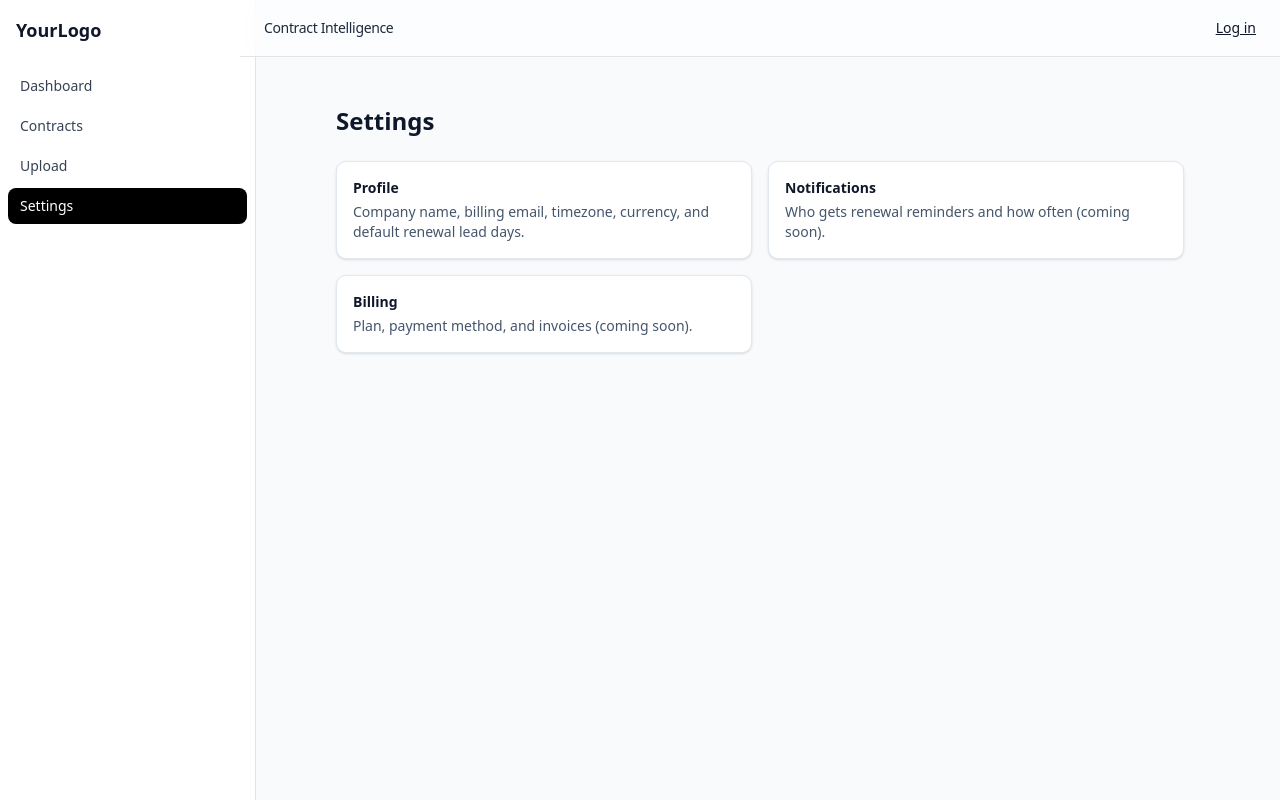
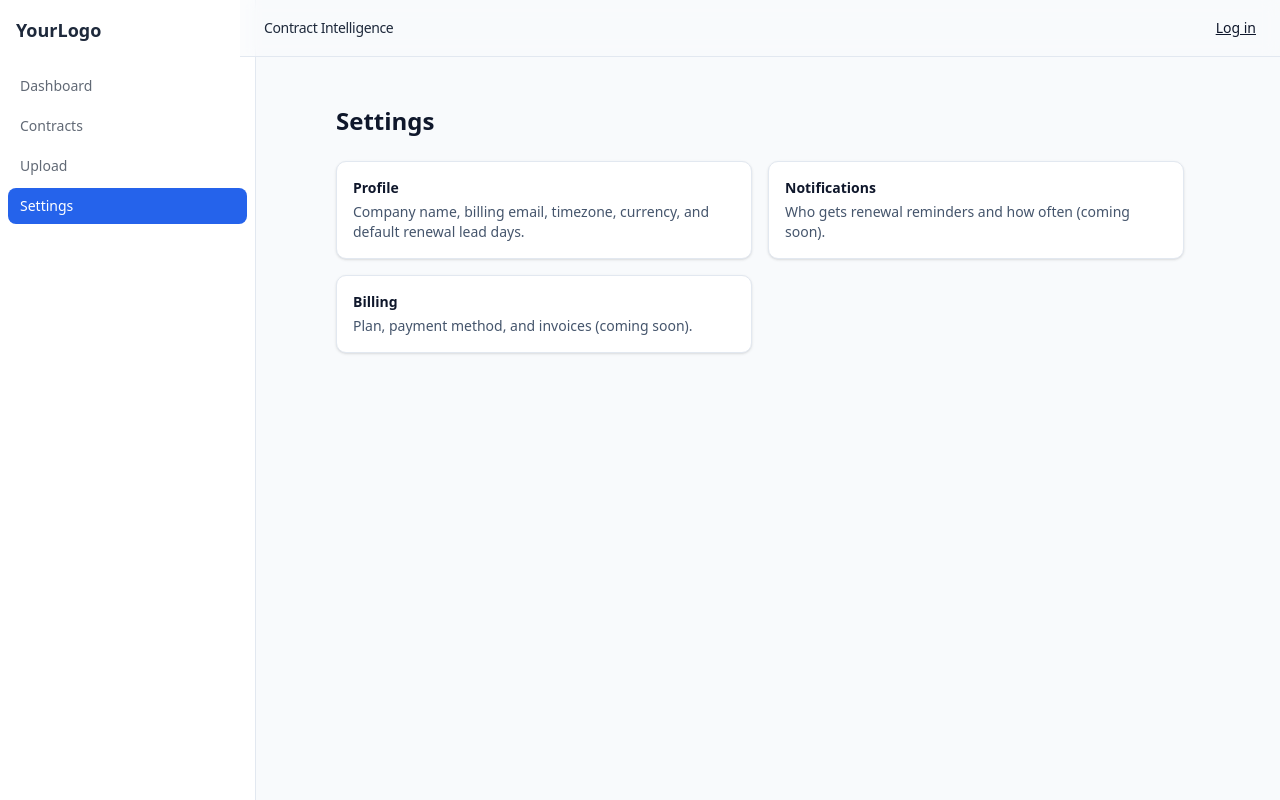
Before and after one commit to devonschell/contracts-app, a Next.js app: page /settings in a window 1280 px wide. Built offline with nearby package versions, Linux system fonts and the light colour scheme; no server answers.

Commit message:
auto: hourly snapshot 2025-10-23-1005

```diff
--- a/src/app/globals.css
+++ b/src/app/globals.css
@@ -43,75 +43,104 @@
   --radius-xl: calc(var(--radius) + 4px);
 }
 
+/* -------------------------------------------------- */
+/* 🩵 ClauseIQ Light Theme (Inspired by Instantly)    */
+/* -------------------------------------------------- */
 :root {
   --radius: 0.625rem;
-  --background: oklch(1 0 0);
-  --foreground: oklch(0.141 0.005 285.823);
-  --card: oklch(1 0 0);
-  --card-foreground: oklch(0.141 0.005 285.823);
-  --popover: oklch(1 0 0);
-  --popover-foreground: oklch(0.141 0.005 285.823);
-  --primary: oklch(0.21 0.006 285.885);
-  --primary-foreground: oklch(0.985 0 0);
-  --secondary: oklch(0.967 0.001 286.375);
-  --secondary-foreground: oklch(0.21 0.006 285.885);
-  --muted: oklch(0.967 0.001 286.375);
-  --muted-foreground: oklch(0.552 0.016 285.938);
-  --accent: oklch(0.967 0.001 286.375);
-  --accent-foreground: oklch(0.21 0.006 285.885);
-  --destructive: oklch(0.577 0.245 27.325);
-  --border: oklch(0.92 0.004 286.32);
-  --input: oklch(0.92 0.004 286.32);
-  --ring: oklch(0.705 0.015 286.067);
-  --chart-1: oklch(0.646 0.222 41.116);
-  --chart-2: oklch(0.6 0.118 184.704);
-  --chart-3: oklch(0.398 0.07 227.392);
-  --chart-4: oklch(0.828 0.189 84.429);
-  --chart-5: oklch(0.769 0.188 70.08);
-  --sidebar: oklch(0.985 0 0);
-  --sidebar-foreground: oklch(0.141 0.005 285.823);
-  --sidebar-primary: oklch(0.21 0.006 285.885);
-  --sidebar-primary-foreground: oklch(0.985 0 0);
-  --sidebar-accent: oklch(0.967 0.001 286.375);
-  --sidebar-accent-foreground: oklch(0.21 0.006 285.885);
-  --sidebar-border: oklch(0.92 0.004 286.32);
-  --sidebar-ring: oklch(0.705 0.015 286.067);
+
+  /* Core background & text */
+  --background: #F8FAFC;
+  --foreground: #1E293B;
+
+  /* Cards, popovers, and base layers */
+  --card: #FFFFFF;
+  --card-foreground: #1E293B;
+  --popover: #FFFFFF;
+  --popover-foreground: #1E293B;
+
+  /* Brand colors */
+  --primary: #2563EB; /* Bright Blue */
+  --primary-foreground: #FFFFFF;
+  --accent: #6366F1; /* Indigo highlight */
+  --accent-foreground: #FFFFFF;
+
+  /* Supporting tones */
+  --secondary: #E0E7FF;
+  --secondary-foreground: #1E3A8A;
+  --muted: #F1F5F9;
+  --muted-foreground: #64748B;
+
+  /* UI elements */
+  --border: #E2E8F0;
+  --input: #E2E8F0;
+  --ring: #60A5FA;
+
+  /* Status colors */
+  --destructive: #DC2626;
+  --chart-1: #3B82F6;
+  --chart-2: #6366F1;
+  --chart-3: #22C55E;
+  --chart-4: #FACC15;
+  --chart-5: #F97316;
+
+  /* Sidebar */
+  --sidebar: #FFFFFF;
+  --sidebar-foreground: #1E293B;
+  --sidebar-primary: #2563EB;
+  --sidebar-primary-foreground: #FFFFFF;
+  --sidebar-accent: #E0E7FF;
+  --sidebar-accent-foreground: #1E3A8A;
+  --sidebar-border: #E2E8F0;
+  --sidebar-ring: #60A5FA;
 }
 
+/* -------------------------------------------------- */
+/* 🌙 ClauseIQ Dark Mode (Cool tech contrast)         */
+/* -------------------------------------------------- */
 .dark {
-  --background: oklch(0.141 0.005 285.823);
-  --foreground: oklch(0.985 0 0);
-  --card: oklch(0.21 0.006 285.885);
-  --card-foreground: oklch(0.985 0 0);
-  --popover: oklch(0.21 0.006 285.885);
-  --popover-foreground: oklch(0.985 0 0);
-  --primary: oklch(0.92 0.004 286.32);
-  --primary-foreground: oklch(0.21 0.006 285.885);
-  --secondary: oklch(0.274 0.006 286.033);
-  --secondary-foreground: oklch(0.985 0 0);
-  --muted: oklch(0.274 0.006 286.033);
-  --muted-foreground: oklch(0.705 0.015 286.067);
-  --accent: oklch(0.274 0.006 286.033);
-  --accent-foreground: oklch(0.985 0 0);
-  --destructive: oklch(0.704 0.191 22.216);
-  --border: oklch(1 0 0 / 10%);
-  --input: oklch(1 0 0 / 15%);
-  --ring: oklch(0.552 0.016 285.938);
-  --chart-1: oklch(0.488 0.243 264.376);
-  --chart-2: oklch(0.696 0.17 162.48);
-  --chart-3: oklch(0.769 0.188 70.08);
-  --chart-4: oklch(0.627 0.265 303.9);
-  --chart-5: oklch(0.645 0.246 16.439);
-  --sidebar: oklch(0.21 0.006 285.885);
-  --sidebar-foreground: oklch(0.985 0 0);
-  --sidebar-primary: oklch(0.488 0.243 264.376);
-  --sidebar-primary-foreground: oklch(0.985 0 0);
-  --sidebar-accent: oklch(0.274 0.006 286.033);
-  --sidebar-accent-foreground: oklch(0.985 0 0);
-  --sidebar-border: oklch(1 0 0 / 10%);
-  --sidebar-ring: oklch(0.552 0.016 285.938);
+  --background: #0F172A;
+  --foreground: #F8FAFC;
+
+  --card: #1E293B;
+  --card-foreground: #F8FAFC;
+  --popover: #1E293B;
+  --popover-foreground: #F8FAFC;
+
+  --primary: #3B82F6;
+  --primary-foreground: #FFFFFF;
+  --accent: #818CF8;
+  --accent-foreground: #FFFFFF;
+
+  --secondary: #334155;
+  --secondary-foreground: #E2E8F0;
+  --muted: #1E293B;
+  --muted-foreground: #CBD5E1;
+
+  --border: #1E293B;
+  --input: #1E293B;
+  --ring: #3B82F6;
+
+  --destructive: #EF4444;
+  --chart-1: #60A5FA;
+  --chart-2: #818CF8;
+  --chart-3: #22C55E;
+  --chart-4: #FACC15;
+  --chart-5: #FB923C;
+
+  --sidebar: #1E293B;
+  --sidebar-foreground: #F8FAFC;
+  --sidebar-primary: #3B82F6;
+  --sidebar-primary-foreground: #FFFFFF;
+  --sidebar-accent: #334155;
+  --sidebar-accent-foreground: #E2E8F0;
+  --sidebar-border: #1E293B;
+  --sidebar-ring: #3B82F6;
 }
 
+/* -------------------------------------------------- */
+/* Base Layer                                         */
+/* -------------------------------------------------- */
 @layer base {
   * {
     @apply border-border outline-ring/50;
@@ -121,15 +150,15 @@
   }
 }
 
-/* --- Clickability safeguards --- */
+/* -------------------------------------------------- */
+/* Clickability safeguards                            */
+/* -------------------------------------------------- */
 
-/* Ensure page content can receive clicks above any stray low-z overlays */
 main {
   position: relative;
   z-index: 0;
 }
 
-/* Guarantee pointer cursor on interactive elements (in case a reset overrides it) */
 a,
 button,
 [role="button"],
--- a/src/components/Sidebar.tsx
+++ b/src/components/Sidebar.tsx
@@ -18,10 +18,10 @@ export default function Sidebar() {
   return (
     <aside
       className="
-        sticky top-0
+        sticky top-0 z-40
         h-[100dvh] w-64 shrink-0
-        border-r bg-white
-        z-40
+        border-r border-border
+        bg-sidebar text-[color:var(--sidebar-foreground)]
       "
     >
       <div className="p-4 text-lg font-semibold">YourLogo</div>
@@ -34,10 +34,10 @@ export default function Sidebar() {
               key={item.href}
               href={item.href}
               className={clsx(
-                "rounded-md px-3 py-2 text-sm",
+                "rounded-md px-3 py-2 text-sm transition-colors",
                 active
-                  ? "bg-black text-white"
-                  : "text-gray-700 hover:bg-gray-100"
+                  ? "bg-primary text-[color:var(--sidebar-primary-foreground)]"
+                  : "text-foreground/70 hover:bg-accent/10"
               )}
             >
               {item.name}
--- a/src/components/Topbar.tsx
+++ b/src/components/Topbar.tsx
@@ -6,15 +6,15 @@ import { SignedIn, SignedOut, UserButton } from "@clerk/nextjs";
 
 export default function Topbar() {
   return (
-    <header className="sticky top-0 z-20 border-b bg-white/80 backdrop-blur supports-[backdrop-filter]:bg-white/60">
+    <header className="sticky top-0 z-20 border-b border-border bg-background/80 backdrop-blur supports-[backdrop-filter]:bg-background/60">
       <div className="mx-auto flex h-14 w-full max-w-7xl items-center justify-between px-6">
         <div className="flex items-center gap-3">
-          <Link href="/contracts" className="text-sm font-medium tracking-tight text-slate-800">
+          <Link
+            href="/contracts"
+            className="text-sm font-medium tracking-tight text-foreground"
+          >
             Contract Intelligence
           </Link>
-          {/* Optional: slot for breadcrumbs on detail pages */}
-          {/* <span className="text-slate-400">/</span>
-          <span className="text-sm text-slate-500">Contracts</span> */}
         </div>
         <div className="text-sm">
           <SignedIn>
--- /dev/null
+++ b/tailwind.config.js
@@ -0,0 +1,29 @@
+/** @type {import('tailwindcss').Config} */
+module.exports = {
+  content: ["./src/**/*.{js,ts,jsx,tsx}"],
+  theme: {
+    extend: {
+      colors: {
+        primary: {
+          DEFAULT: "#2563EB", // blue-600
+          light: "#60A5FA",
+          dark: "#1E40AF"
+        },
+        accent: {
+          DEFAULT: "#6366F1", // indigo-500
+          light: "#A78BFA",
+        },
+        background: "#F8FAFC",
+        surface: "#FFFFFF",
+        text: {
+          primary: "#1E293B",
+          secondary: "#475569"
+        },
+        border: "#E2E8F0",
+        success: "#22C55E",
+        info: "#0EA5E9"
+      }
+    }
+  },
+  plugins: [],
+};
```
Also changed, not shown: 1 other file (tests, documents, lock files or other folders).
